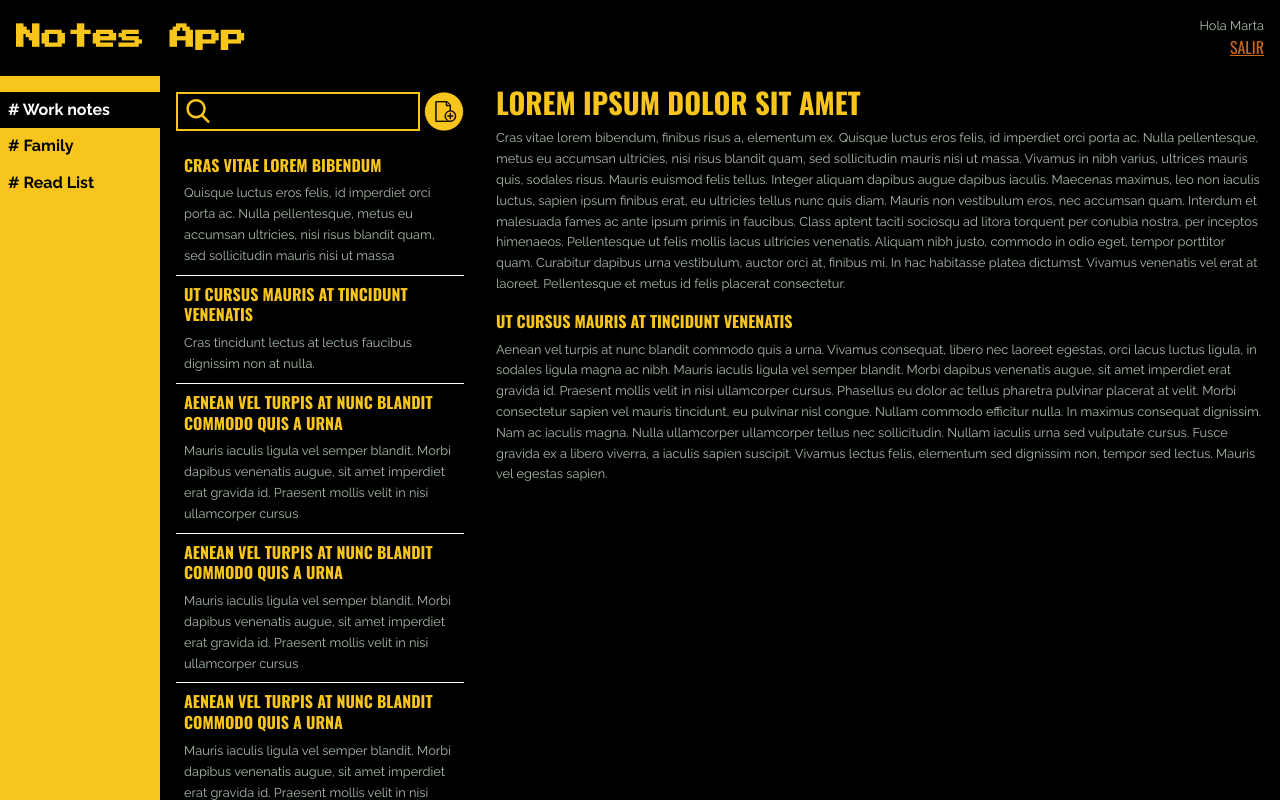
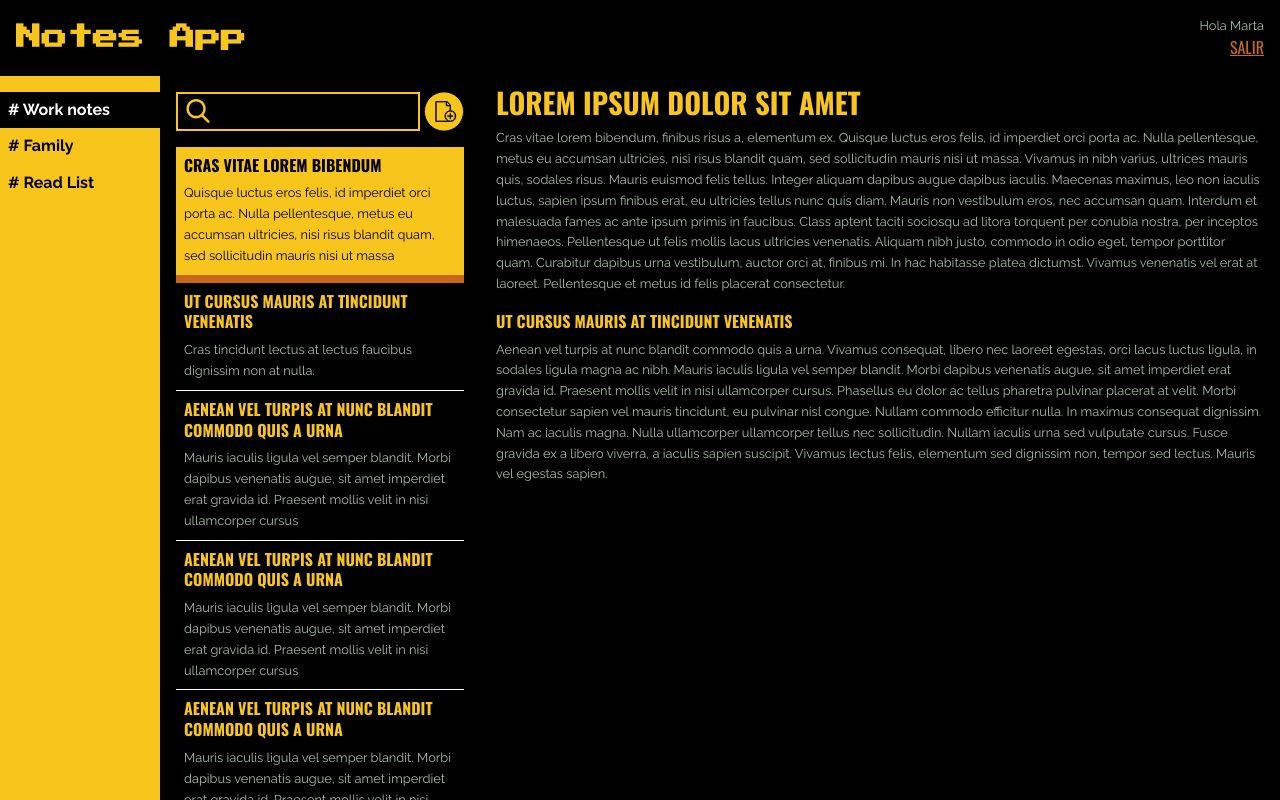
Before and after one commit to yagopv/hack-a-note, a React (Create React App) app: page / in a window 1280 px wide. Built offline with nearby package versions, Linux system fonts and the light colour scheme.

Commit message:
[ADD] Selected Index in List

```diff
--- a/src/components/notes/NoteList.js
+++ b/src/components/notes/NoteList.js
@@ -2,13 +2,13 @@ import React from 'react';
 import { NoteItem } from './NoteItem';
 import { ListItem, List, OpacityContainer } from '../ui';
 
-function NoteList({ onSelected, isCategoryMenuOpened, notes }) {
+function NoteList({ onSelected, isCategoryMenuOpened, notes, selectedIndex }) {
   return (
     <OpacityContainer activated={isCategoryMenuOpened}>
       <List mt="md">
         {notes.map((note, index) => (
           <ListItem key={note.id} onClick={() => onSelected(index)}>
-            <NoteItem {...note} />
+            <NoteItem {...note} isSelected={selectedIndex === index} />
           </ListItem>
         ))}
       </List>
--- a/src/pages/dashboard/index.js
+++ b/src/pages/dashboard/index.js
@@ -1,4 +1,4 @@
-import React from 'react';
+import React, { useState } from 'react';
 import { useDispatch, useSelector } from 'react-redux';
 import { CategoryList } from '../../components/categories/CategoryList';
 import { NoteList } from '../../components/notes/NoteList';
@@ -54,6 +54,8 @@ function Dashboard() {
   const { isCategoryMenuOpened } = useSelector(state => state.ui);
   const { isAuthenticated } = useSelector(state => state.auth);
 
+  const [selectedIndex, setSelectedIndex] = useState(0);
+
   return (
     <React.Fragment>
       <Header
@@ -84,7 +86,8 @@ function Dashboard() {
               isCategoryMenuOpened={isCategoryMenuOpened}
               notes={notes}
               mt="md"
-              onSelected={index => console.log(index)}
+              selectedIndex={selectedIndex}
+              onSelected={index => setSelectedIndex(index)}
             />
           </Flex>
           <Note />
```
